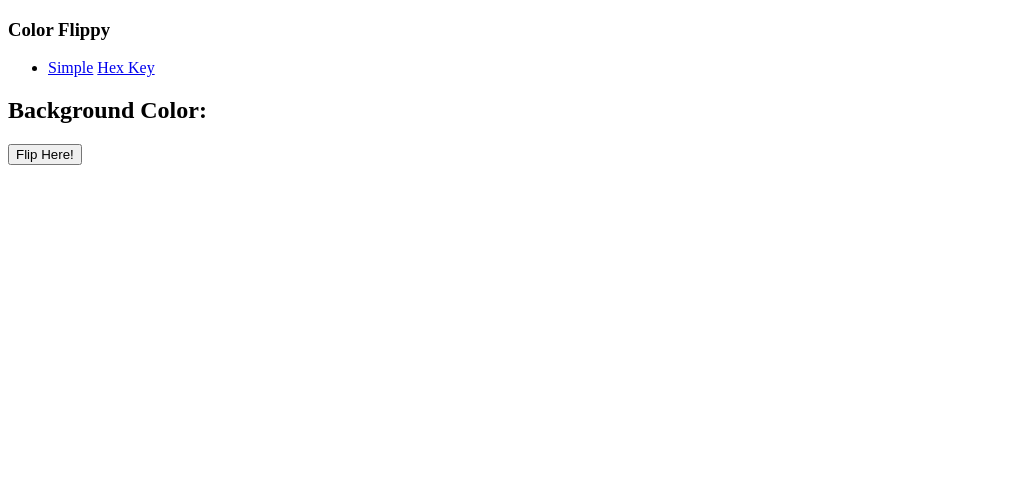
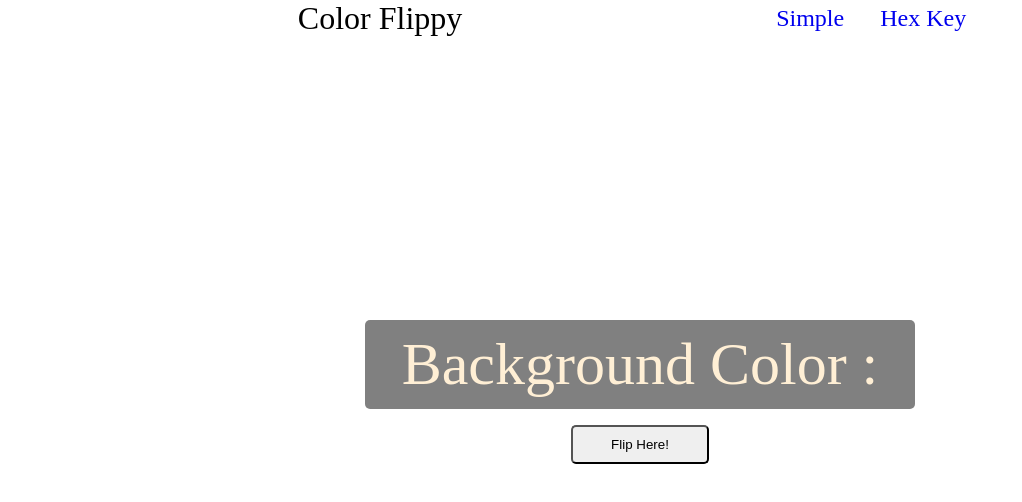
Before and after one commit to DeputyBerry/side-projects, a plain HTML site: page color-flippy/index.html in a window 1280 px wide. Shown: the whole page, without its empty margins (0-1022 px from the left). Drawn offline with Linux system fonts and the light colour scheme.

Commit message:
added basic styling

```diff
--- a/color-flippy/index.html
+++ b/color-flippy/index.html
@@ -5,11 +5,12 @@
     <meta http-equiv="X-UA-Compatible" content="IE=edge">
     <meta name="viewport" content="width=device-width, initial-scale=1.0">
     <title>Document</title>
+    <link rel="stylesheet" href="styles.css">
 </head>
 <body>
     <nav>
+        <h3 class="title">Color Flippy</h3>
         <div class="link-container">
-        <h3 class="title">Color Flippy</h3>
             <ul class="nav-links">
                 <li>
                     <a href="#">Simple</a>
@@ -19,7 +20,7 @@
         </div>
     </nav>
     <main class="app-container">
-        <h2>Background Color:</h2>
+        <h2>Background Color :</h2>
         <button class="color-generator-btn">Flip Here!</button>
     </main>
 </body>
--- /dev/null
+++ b/color-flippy/styles.css
@@ -0,0 +1,65 @@
+* {
+    box-sizing: border-box;
+    margin: 0;
+    padding: 0;
+}
+
+
+nav {
+    display: flex;
+    justify-content: space-evenly;
+    height: 4.5vh;
+    text-align: center;
+    align-items: center;
+    overflow: hidden;
+}
+
+li{
+   list-style-type: none;
+}
+
+a {
+    text-decoration: none;
+}
+
+
+nav .title{
+    font-size: 2rem;
+    font-weight: 400;
+}
+
+button {
+    padding: 10px;
+    width: 25%;
+    margin-bottom: 1rem;
+    border-radius: 5px;
+    cursor: pointer;
+}
+
+.nav-links > li > a {
+    font-size: 1.5rem;
+    font-weight: 300;
+    padding: 1rem;
+    height: inherit;
+    color: tra;
+}
+
+.app-container{
+    position: fixed;
+    top: 50%;
+    left: 50%;
+    transform: translate(-50%, -50%);
+    width: 550px;
+    text-align: center;
+}
+
+.app-container h2{
+    font-size: 3.75rem;
+    padding: 10px;
+    word-wrap: normal;
+    font-weight: 400;
+    margin-bottom: 1rem;
+    background: gray;
+    color: papayawhip;
+    border-radius: 5px;
+}
```
Lines whose indentation alone changed are shown as unchanged.
